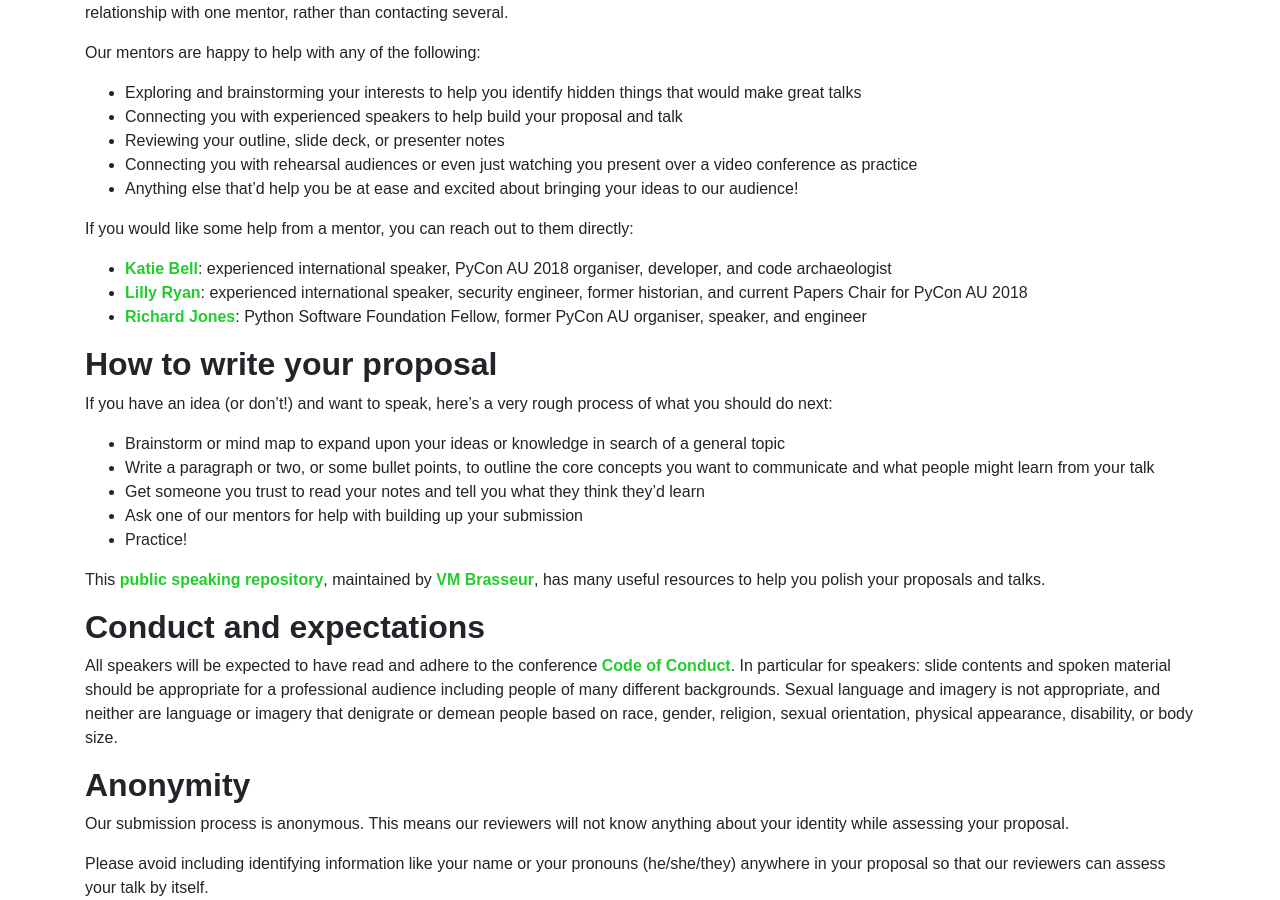
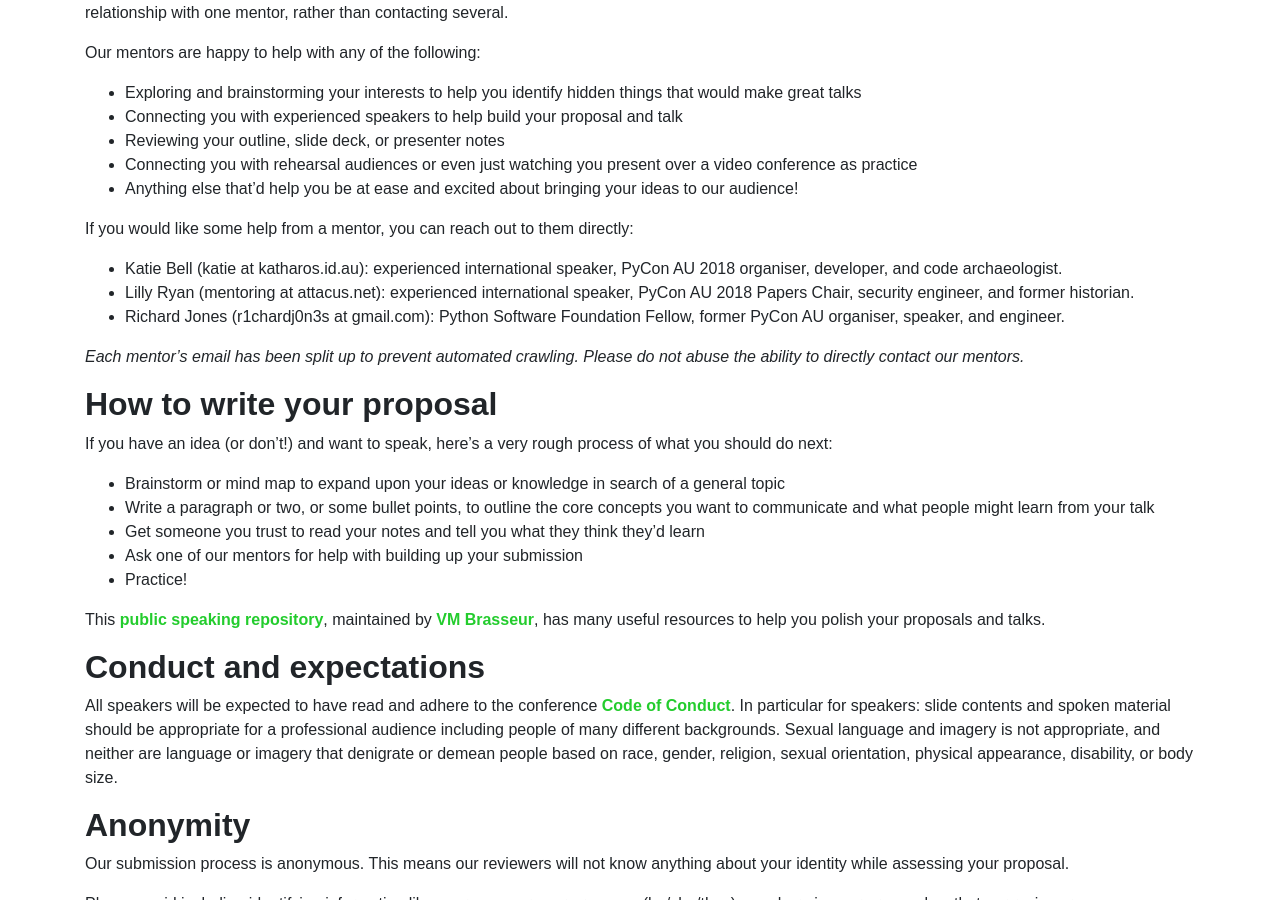
Before and after one commit to pyconau/2018.pycon-au.org, a Jekyll site: the page built from speak.md, in a window 1280 px wide and 900 px high, scrolled down 1460 px. Built offline with Jekyll 4.4.1, drawn with Linux system fonts in a browser that asks for light colours; some web fonts are replaced.

Commit message:
reformat mentor contact details

```diff
--- a/speak.md
+++ b/speak.md
@@ -60,9 +60,11 @@ Our mentors are happy to help with any of the following:
 
 If you would like some help from a mentor, you can reach out to them directly:
 
-* [Katie Bell](mailto:katie@katharos.id.au): experienced international speaker, PyCon AU 2018 organiser, developer, and code archaeologist
-* [Lilly Ryan](mailto:mentoring@attacus.net): experienced international speaker, security engineer, former historian, and current Papers Chair for PyCon AU 2018
-* [Richard Jones](): Python Software Foundation Fellow, former PyCon AU organiser, speaker, and engineer
+* Katie Bell (katie at katharos.id.au): experienced international speaker, PyCon AU 2018 organiser, developer, and code archaeologist.
+* Lilly Ryan (mentoring at attacus.net): experienced international speaker, PyCon AU 2018 Papers Chair, security engineer, and former historian.
+* Richard Jones (r1chardj0n3s at gmail.com): Python Software Foundation Fellow, former PyCon AU organiser, speaker, and engineer.
+
+*Each mentor's email has been split up to prevent automated crawling. Please do not abuse the ability to directly contact our mentors.*
 
 ## How to write your proposal
 
```
